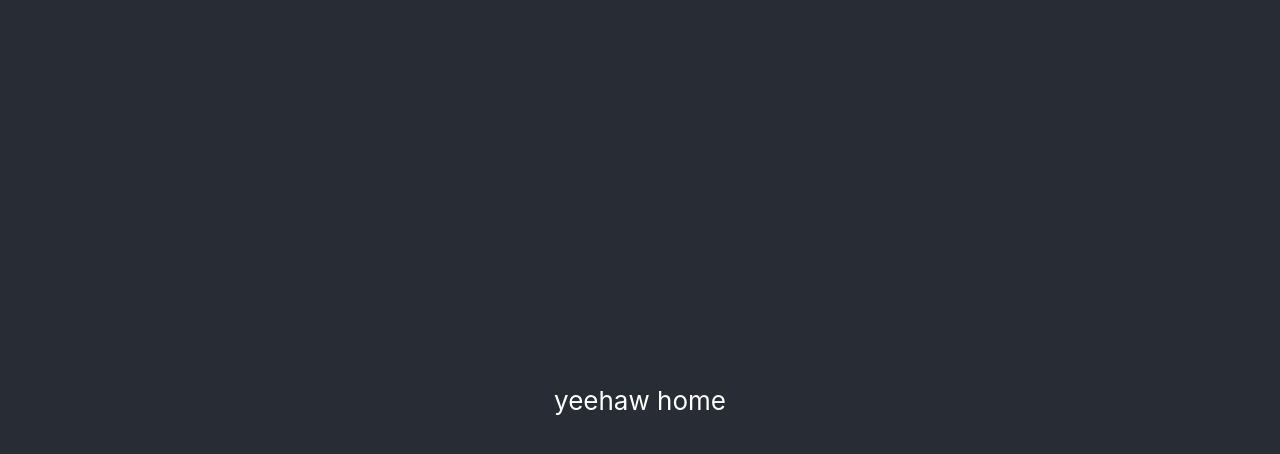
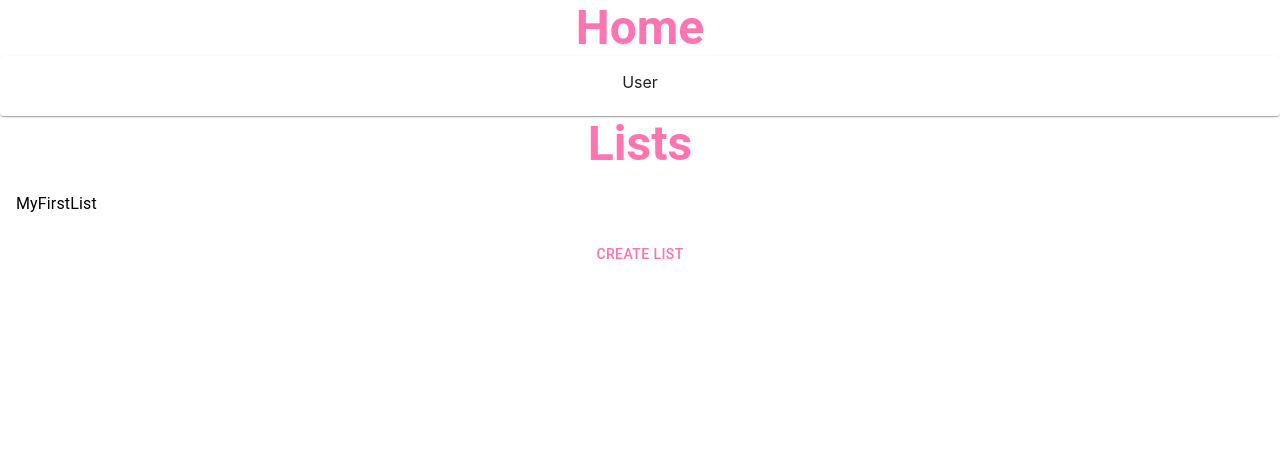
Before and after one commit to agnes-masip/thesis-repo, a React (Create React App) app in the folder my-app/: page / in a window 1280 px wide. Shown: the top 454 px of the page. Built offline with nearby package versions, Linux system fonts and the light colour scheme.

Commit message:
some components added

```diff
--- a/my-app/src/components/views/home.js
+++ b/my-app/src/components/views/home.js
@@ -1,14 +1,39 @@
-
+import React from 'react';
 import '../../App.css';
+import {Box, Button, Card, CardContent, Typography} from '@mui/material';
+import {List, ListItem, ListItemText} from "@mui/material";
 
 function Home() {
   return (
-    <div className="App">
-      <header className="App-header">
-        <p>
-          yeehaw home
-        </p>
-      </header>
+    <div className="App" >
+        <div className="page-title" color="primary">
+            <Typography variant="h3" color="primary">
+                Home
+            </Typography>
+        </div>
+        <Box color="secondary">
+            <Card >
+                <CardContent >
+                    User
+                </CardContent>
+            </Card>
+        </Box>
+        <Box>
+            <Typography variant="h3" color="primary">
+                Lists
+            </Typography>
+            <List>
+                <ListItem>
+                    <ListItemText>
+                        MyFirstList
+                    </ListItemText>
+                </ListItem>
+            </List>
+
+        </Box>
+        <Button>
+            Create list
+        </Button>
     </div>
   );
 }
```
